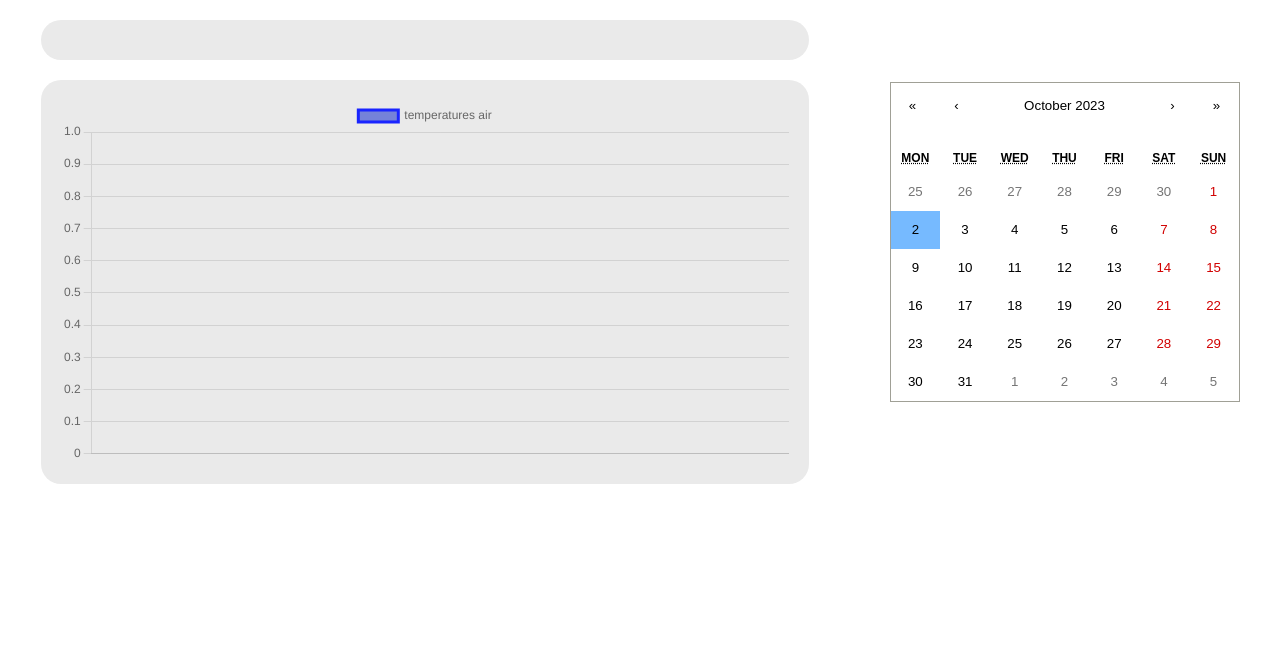
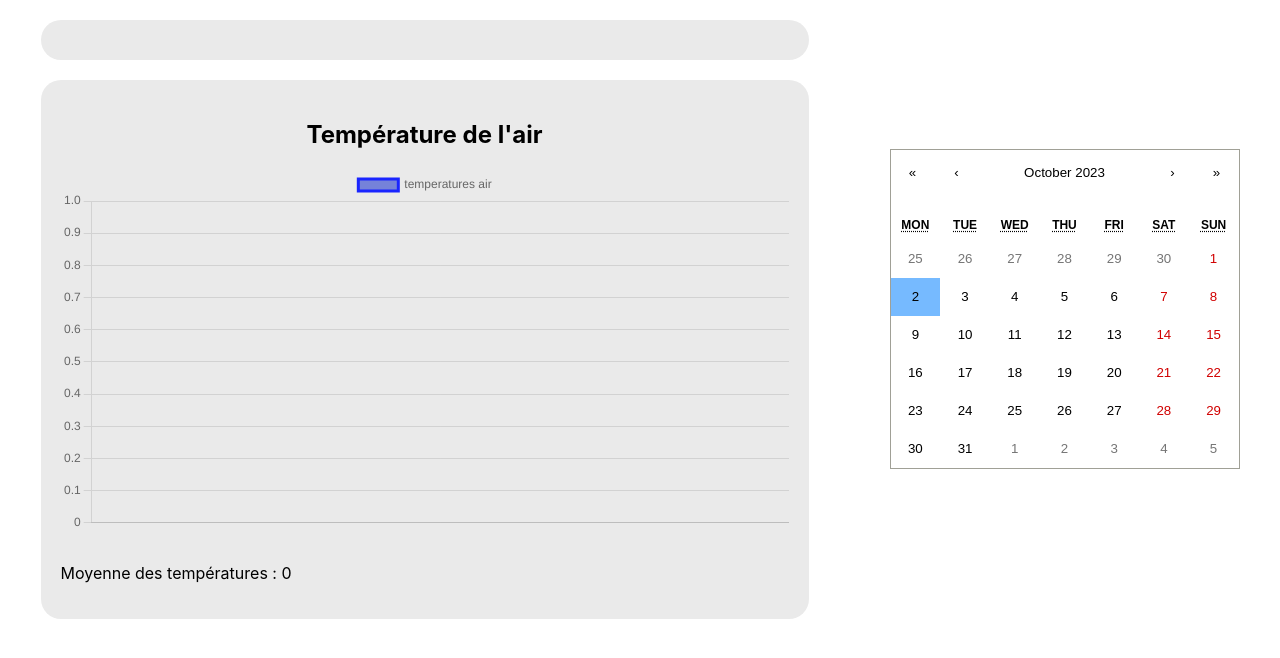
Before and after one commit to Wexop/workshop2023-react, a React (Create React App) app: page / in a window 1280 px wide. Shown: the top 658 px of the page. Built offline with nearby package versions, Linux system fonts and the light colour scheme; no server answers.

Commit message:
some style

```diff
--- a/src/components/airGraph.js
+++ b/src/components/airGraph.js
@@ -2,16 +2,17 @@ import {Line} from "react-chartjs-2";
 import {
     CategoryScale,
     Chart as ChartJS,
-    Chart,
+    Filler,
     Legend,
     LinearScale,
     LineElement,
     PointElement,
     Title,
-    Filler,
     Tooltip
 } from 'chart.js';
-import React, {useState, useEffect} from "react";
+import React, {useEffect, useState} from "react";
+import {decimalToDegree} from "../functions";
+
 ChartJS.register(
     CategoryScale,
     LinearScale,
@@ -27,6 +28,8 @@ export const AirGraph = (props:{refresh: number, dates: Date[]}) => {
 
     const [tempData, setTempData] = useState([])
     const [dateData, setDateData] = useState([])
+    const [avg, setAvg] = useState(0)
+
 
     const firstDate = props.dates[0]
     const firstDateString = `${firstDate.getFullYear()}-${firstDate.getDate()}-${firstDate.getMonth() + 1}`
@@ -40,14 +43,19 @@ export const AirGraph = (props:{refresh: number, dates: Date[]}) => {
             const tempTab = []
             const tabData = []
 
+            let averageNb = 0
+
             response.forEach((o) => {
                 tempTab.push(o.temp)
                 tabData.push(o.date)
+                averageNb += o.temp
             })
 
 
             setDateData(tabData)
             setTempData(tempTab)
+            setAvg(decimalToDegree(averageNb / response.length))
+
 
             console.log(dateData)
             console.log(tempData)
@@ -81,7 +89,12 @@ export const AirGraph = (props:{refresh: number, dates: Date[]}) => {
 
 
     return (
-        <Line options={options} data={data}/>
+        <div>
+            <h2 style={{textAlign: "center"}}>Température de l'air</h2>
+
+            <Line style={{marginBottom: 30}} options={options} data={data}/>
+            <p>Moyenne des températures : {avg} </p>
+        </div>
 
     )
 
--- a/src/components/waterGraph.js
+++ b/src/components/waterGraph.js
@@ -2,16 +2,17 @@ import {Line} from "react-chartjs-2";
 import {
     CategoryScale,
     Chart as ChartJS,
-    Chart,
+    Filler,
     Legend,
     LinearScale,
     LineElement,
     PointElement,
     Title,
-    Filler,
     Tooltip
 } from 'chart.js';
-import React, {useState, useEffect} from "react";
+import React, {useEffect, useState} from "react";
+import {decimalToDegree} from "../functions";
+
 ChartJS.register(
     CategoryScale,
     LinearScale,
@@ -27,6 +28,7 @@ export const WaterGraph = (props:{refresh: number, dates: Date[]}) => {
 
     const [tempData, setTempData] = useState([])
     const [dateData, setDateData] = useState([])
+    const [avg, setAvg] = useState(0)
 
     const firstDate = props.dates[0]
     const firstDateString = `${firstDate.getFullYear()}-${firstDate.getDate()}-${firstDate.getMonth() + 1}`
@@ -41,14 +43,18 @@ export const WaterGraph = (props:{refresh: number, dates: Date[]}) => {
             const tempTab = []
             const tabData = []
 
+            let averageNb = 0
+
             response.forEach((o) => {
                 tempTab.push(o.temp)
                 tabData.push(o.date)
+                averageNb += o.temp
             })
 
 
             setDateData(tabData)
             setTempData(tempTab)
+            setAvg(decimalToDegree(averageNb / response.length))
 
             console.log(dateData)
             console.log(tempData)
@@ -88,7 +94,11 @@ export const WaterGraph = (props:{refresh: number, dates: Date[]}) => {
 
 
     return (
-        <Line options={options} data={data}/>
+       <div>
+           <h2 style={{textAlign: "center"}}>Température de l'eau</h2>
+           <Line style={{marginBottom: 30}} options={options} data={data}/>
+           <p>Moyenne des températures : {avg} </p>
+       </div>
 
     )
 
--- /dev/null
+++ b/src/functions.js
@@ -0,0 +1,3 @@
+export const decimalToDegree = (number: number) => {
+    return `${number.toFixed(2)}°C`
+}
```
